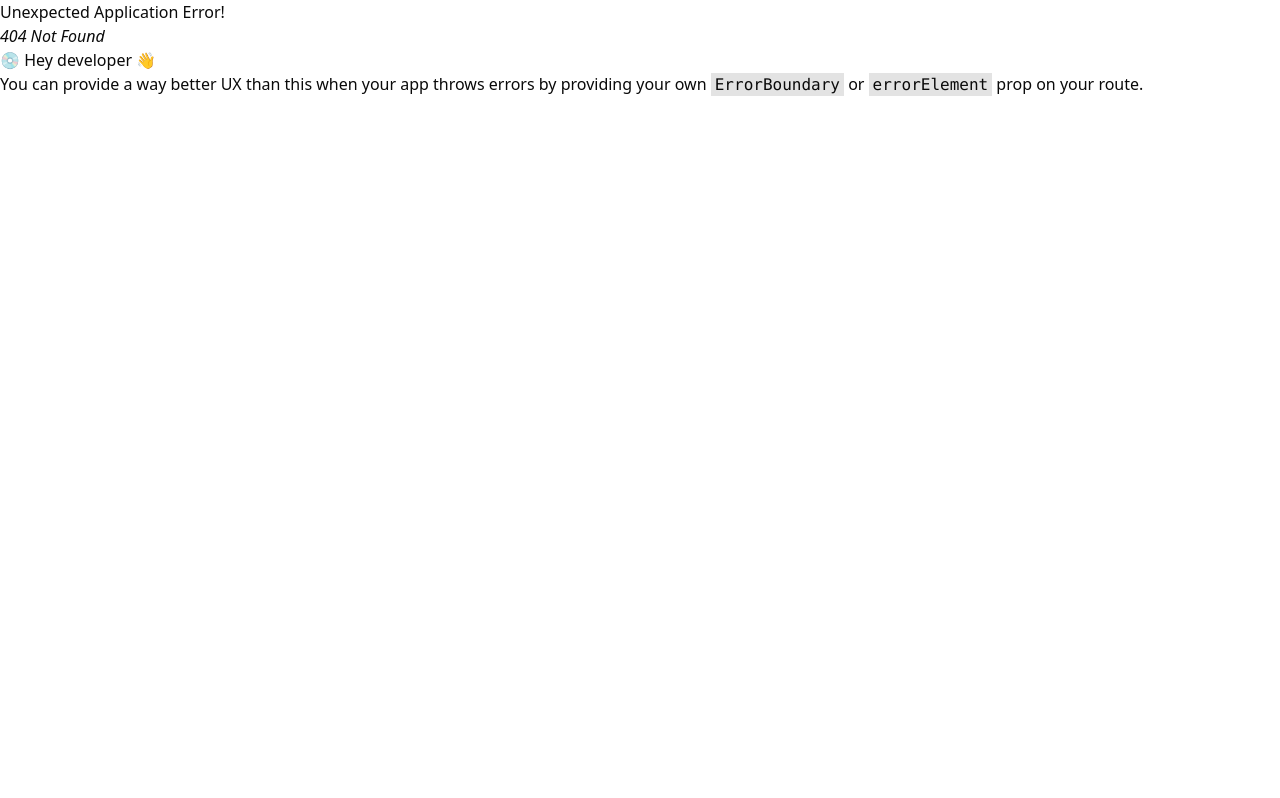
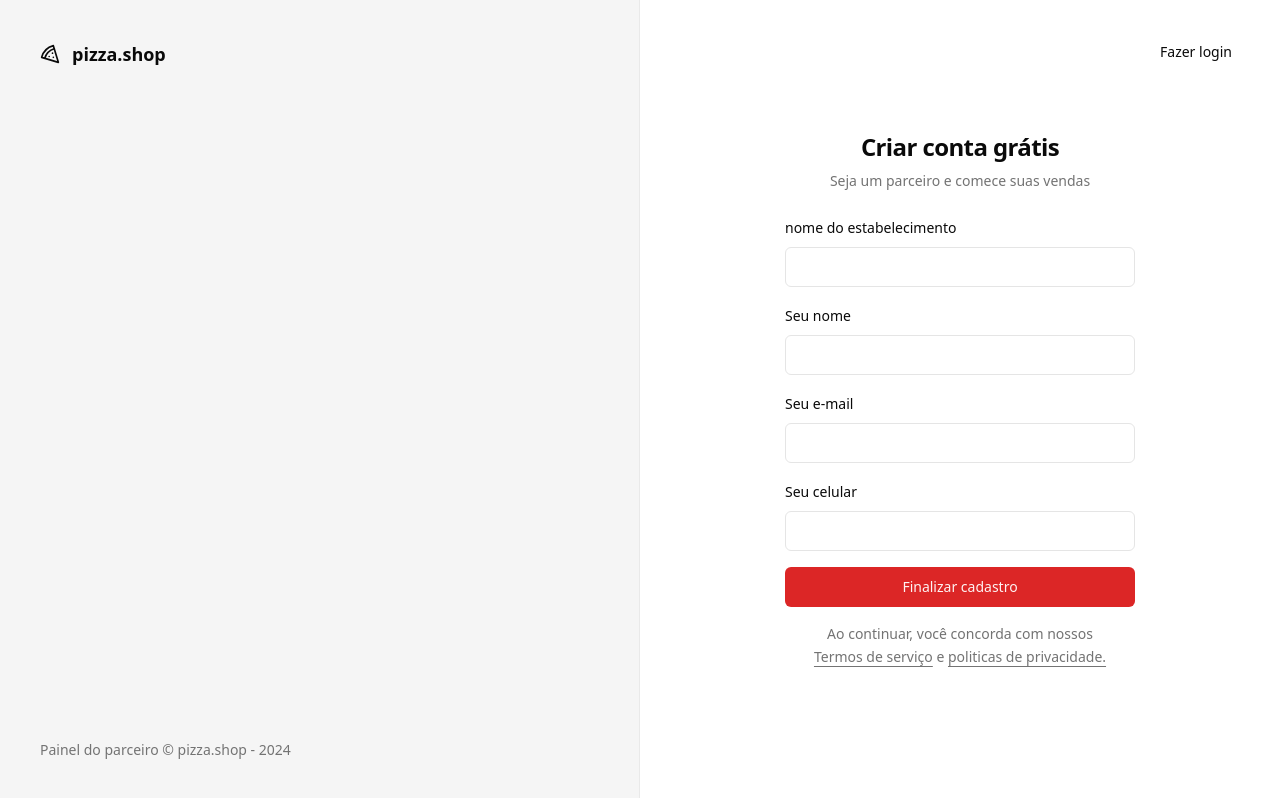
Before and after one commit to MiguelMontenegroo/pizza.shop, a React (Vite) app: page /sign-up in a window 1280 px wide. Before the commit this address had no page. Built offline with nearby package versions, Linux system fonts and the light colour scheme.

Commit message:
erro ao mudar pasta de origem pra pasta do github

```diff
--- a/package.json
+++ b/package.json
@@ -24,6 +24,7 @@
     "react-helmet-async": "^2.0.4",
     "react-hook-form": "^7.51.0",
     "react-router-dom": "^6.21.1",
+    "sonner": "^1.4.41",
     "sort-by": "^1.2.0",
     "tailwind-merge": "^2.2.0",
     "tailwindcss-animate": "^1.0.7",
--- a/src/App.tsx
+++ b/src/App.tsx
@@ -2,6 +2,7 @@
 
 import { Helmet, HelmetProvider } from 'react-helmet-async'
 import { RouterProvider } from 'react-router-dom'
+import { Toaster } from 'sonner'
 
 import { router } from './routes'
 
@@ -9,6 +10,7 @@
   return (
     <HelmetProvider>
       <Helmet titleTemplate="%s | pizza.shop" />
+      <Toaster richColors />
       <RouterProvider router={router} />
     </HelmetProvider>
   )
--- a/src/pages/_layouts/auth.tsx
+++ b/src/pages/_layouts/auth.tsx
@@ -14,7 +14,7 @@
           Painel do parceiro &copy; pizza.shop - {new Date().getFullYear()}
         </footer>
       </div>
-      <div className="flex flex-col items-center justify-center">
+      <div className="relative flex flex-col items-center justify-center">
         <Outlet />
       </div>
     </div>
--- a/src/pages/auth/sign-in.tsx
+++ b/src/pages/auth/sign-in.tsx
@@ -1,5 +1,7 @@
 import { Helmet } from 'react-helmet-async'
 import { useForm } from 'react-hook-form'
+import { Link } from 'react-router-dom'
+import { toast } from 'sonner'
 import { z } from 'zod'
 
 import { Button } from '@/components/ui/button'
@@ -20,13 +22,27 @@
   } = useForm<SignInForm>()
 
   async function handleSignIn(data: SignInForm) {
-    await new Promise((resolve) => setTimeout(resolve, 2000))
+    try {
+      await new Promise((resolve) => setTimeout(resolve, 2000))
+
+      toast.success('Enviamos um link de autenticação para seu e-mail.', {
+        action: {
+          label: 'Reenviar',
+          onClick: () => handleSignIn(data),
+        },
+      })
+    } catch {
+      toast.error('Credenciais invalidas')
+    }
   }
 
   return (
     <>
       <Helmet title="Login" />
       <div className="p-8 ">
+        <Button variant="ghost" asChild className="absolute right-8 top-8 ">
+          <Link to="/sign-up">Novo estabelecimento</Link>
+        </Button>
         <div className="flex w-[350px] flex-col justify-center gap-6">
           <div className="flex flex-col gap-2 text-center ">
             <h1 className="text-2xl font-semibold tracking-tight">
--- /dev/null
+++ b/src/pages/auth/sign-up.tsx
@@ -0,0 +1,110 @@
+import { Helmet } from 'react-helmet-async'
+import { useForm } from 'react-hook-form'
+import { Link, useNavigate } from 'react-router-dom'
+import { toast } from 'sonner'
+import { z } from 'zod'
+
+import { Button } from '@/components/ui/button'
+import { Input } from '@/components/ui/input'
+import { Label } from '@/components/ui/label'
+
+const signUpForm = z.object({
+  restaurantName: z.string(),
+  managerName: z.string(),
+  phone: z.string(),
+  email: z.string().email(),
+})
+
+type SignUpForm = z.infer<typeof signUpForm>
+
+export function SignUp() {
+  const navigate = useNavigate()
+
+  const {
+    register,
+    handleSubmit,
+    formState: { isSubmitting },
+  } = useForm<SignUpForm>()
+
+  async function handleSignUp(data: SignUpForm) {
+    try {
+      console.log(data)
+      await new Promise((resolve) => setTimeout(resolve, 2000))
+
+      toast.success('Restaurante cadastrado com sucesso', {
+        action: {
+          label: 'Login',
+          onClick: () => navigate('/sign-in'),
+        },
+      })
+    } catch {
+      toast.error('Erro ao cadastrar restaurante.')
+    }
+  }
+
+  return (
+    <>
+      <Helmet title="Cadastro" />
+      <div className="p-8 ">
+        <Button variant="ghost" asChild className="absolute right-8 top-8 ">
+          <Link to="/sign-in">Fazer login</Link>
+        </Button>
+        <div className="flex w-[350px] flex-col justify-center gap-6">
+          <div className="flex flex-col gap-2 text-center ">
+            <h1 className="text-2xl font-semibold tracking-tight">
+              Criar conta grátis
+            </h1>
+            <p className="text-sm text-muted-foreground">
+              Seja um parceiro e comece suas vendas
+            </p>
+          </div>
+
+          <form onSubmit={handleSubmit(handleSignUp)} className="space-y-4">
+            <div className="space-y-2">
+              <Label htmlFor="restaurantName">nome do estabelecimento</Label>
+              <Input
+                id="restaurantName"
+                type="text"
+                {...register('restaurantName')}
+              />
+            </div>
+
+            <div className="space-y-2">
+              <Label htmlFor="managerName">Seu nome</Label>
+              <Input
+                id="managerName"
+                type="text"
+                {...register('managerName')}
+              />
+            </div>
+
+            <div className="space-y-2">
+              <Label htmlFor="email">Seu e-mail</Label>
+              <Input id="email" type="email" {...register('email')} />
+            </div>
+
+            <div className="space-y-2">
+              <Label htmlFor="phone">Seu celular</Label>
+              <Input id="phone" type="tel" {...register('phone')} />
+            </div>
+
+            <Button disabled={isSubmitting} className="w-full" type="submit">
+              Finalizar cadastro
+            </Button>
+
+            <p className="px-6 text-center text-sm leading-relaxed text-muted-foreground">
+              Ao continuar, você concorda com nossos{' '}
+              <a className="underline underline-offset-4" href="">
+                Termos de serviço
+              </a>{' '}
+              e{'  '}
+              <a className="underline underline-offset-4" href="">
+                politicas de privacidade.
+              </a>
+            </p>
+          </form>
+        </div>
+      </div>
+    </>
+  )
+}
--- a/src/routes.tsx
+++ b/src/routes.tsx
@@ -4,6 +4,7 @@
 import { AuthLayout } from './pages/_layouts/auth'
 import { Dashboard } from './pages/app/dashboard'
 import { SignIn } from './pages/auth/sign-in'
+import { SignUp } from './pages/auth/sign-up'
 
 export const router = createBrowserRouter([
   {
@@ -14,6 +15,9 @@
   {
     path: '/',
     element: <AuthLayout />,
-    children: [{ path: '/sign-in', element: <SignIn /> }],
+    children: [
+      { path: '/sign-in', element: <SignIn /> },
+      { path: '/sign-up', element: <SignUp /> },
+    ],
   },
 ])
```
Also changed, not shown: 1 other file (tests, documents, lock files or other folders).
